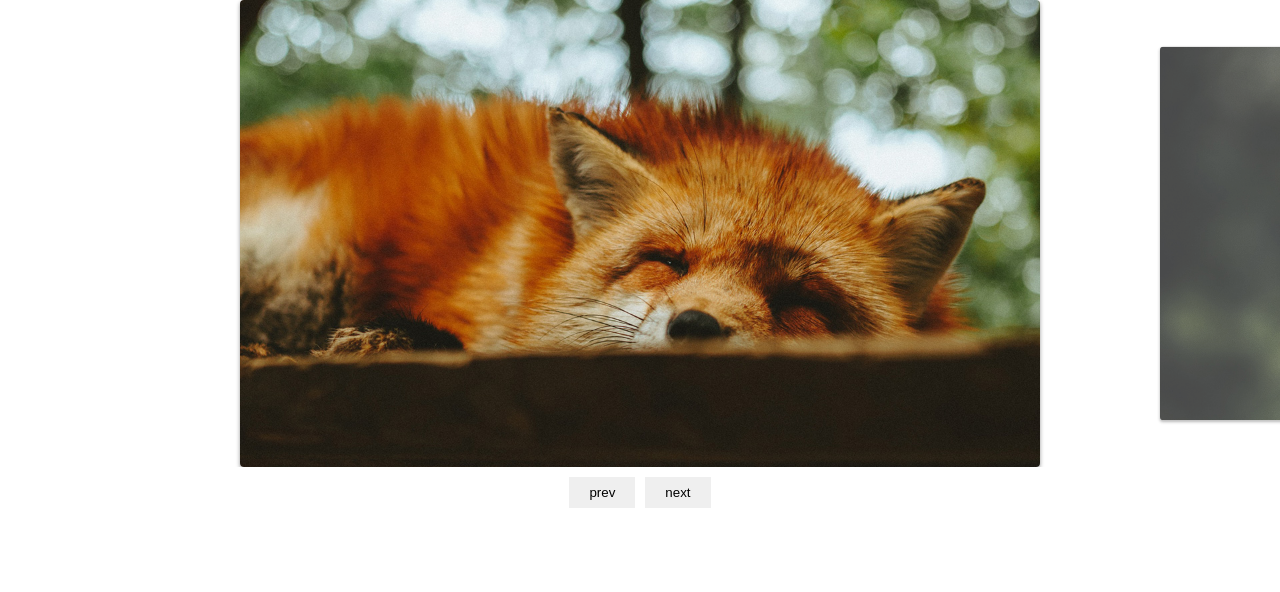
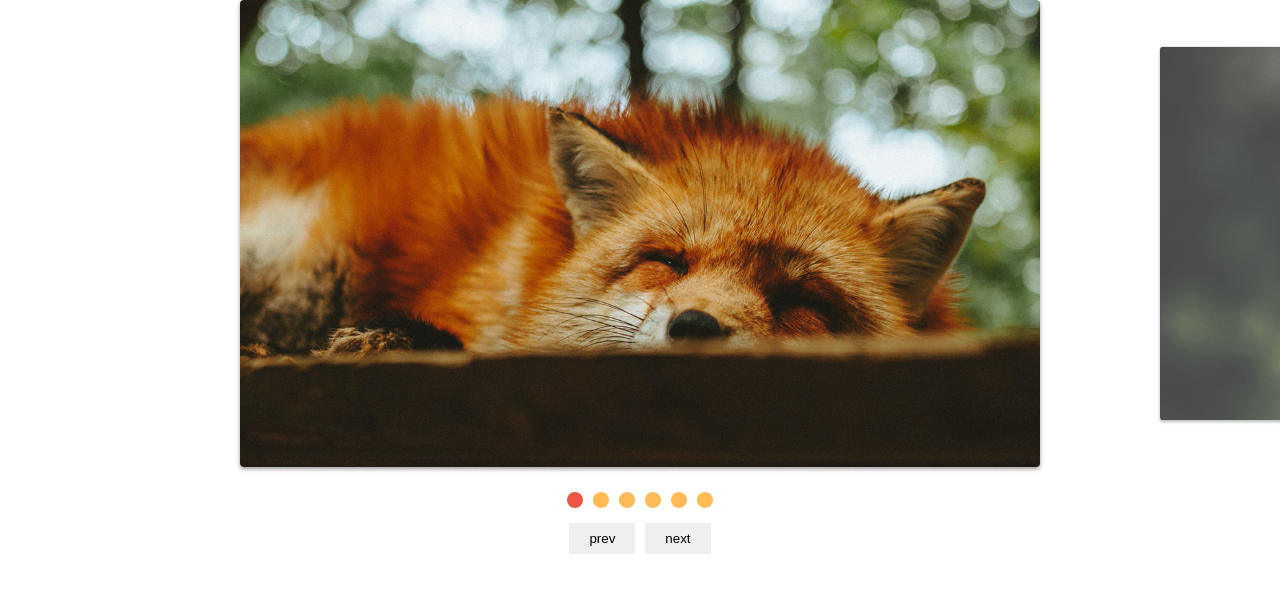
Before and after one commit to lanzuca/projeto-slide-do-curso-de-JavaScript, a plain HTML site: page index.html in a window 1280 px wide. Drawn offline with Linux system fonts and the light colour scheme.

Commit message:
paginacao

```diff
--- a/css/style.css
+++ b/css/style.css
@@ -50,3 +50,23 @@
 button {
   padding: 8px 20px;
 }
+[data-control ="slide"] {
+  display: flex;
+  justify-content: center;
+  margin-top: 20px;
+}
+
+[data-control ="slide"] li a {
+  display: block;
+  width: 16px;
+  height: 16px;
+  background: #fb5;
+  border-radius: 50%;
+  overflow: hidden;
+  text-indent: -999px;
+  margin: 5px;
+}
+
+[data-control ="slide"] li.active a, [data-control ="slide"] li a:hover {
+  background: #e54;
+}
--- a/js/script.js
+++ b/js/script.js
@@ -1,5 +1,7 @@
-import { SlideNav } from "./slide.js";
+import { SlideNav } from './slide.js';
 
-const slide = new SlideNav(".slide", ".slide-wrapper");
+const slide = new SlideNav('.slide', '.slide-wrapper');
 slide.init();
-slide.addArrow(".prev", ".next");
+slide.addArrow('.prev', '.next');
+
+slide.addControl();
--- a/js/slide.js
+++ b/js/slide.js
@@ -1,15 +1,16 @@
-import debounce from "./debounce.js";
+import debounce from './debounce.js';
 
 export class Slide {
   constructor(slide, wrapper) {
     this.slide = document.querySelector(slide);
     this.wrapper = document.querySelector(wrapper);
     this.dist = { finalPosition: 0, startX: 0, movement: 0 };
-    this.activeClass = "active";
+    this.activeClass = 'active';
+    this.changeEvent = new Event('changeEvent');
   }
 
   transition(active) {
-    this.slide.style.transition = active ? "transform .3s" : "";
+    this.slide.style.transition = active ? 'transform .3s' : '';
   }
 
   moveSlide(distX) {
@@ -24,13 +25,13 @@
 
   onStart(event) {
     let movetype;
-    if (event.type === "mousedown") {
+    if (event.type === 'mousedown') {
       event.preventDefault();
       this.dist.startX = event.clientX;
-      movetype = "mousemove";
+      movetype = 'mousemove';
     } else {
       this.dist.startX = event.changedTouches[0].clientX;
-      movetype = "touchmove";
+      movetype = 'touchmove';
     }
     this.wrapper.addEventListener(movetype, this.onMove);
     this.transition(false);
@@ -38,7 +39,7 @@
 
   onMove(event) {
     const pointerPosition =
-      event.type === "mousemove"
+      event.type === 'mousemove'
         ? event.clientX
         : event.changedTouches[0].clientX;
     const finalPosition = this.updatePosition(pointerPosition);
@@ -46,7 +47,7 @@
   }
 
   onEnd(event) {
-    const movetype = event.type === "mouseup" ? "mousemove" : "touchmove";
+    const movetype = event.type === 'mouseup' ? 'mousemove' : 'touchmove';
     this.wrapper.removeEventListener(movetype, this.onMove);
     this.dist.finalPosition = this.dist.movePosition;
     this.transition(true);
@@ -64,10 +65,10 @@
   }
 
   addSlideEvents() {
-    this.wrapper.addEventListener("mousedown", this.onStart);
-    this.wrapper.addEventListener("touchstart", this.onStart);
-    this.wrapper.addEventListener("mouseup", this.onEnd);
-    this.wrapper.addEventListener("touchend", this.onEnd);
+    this.wrapper.addEventListener('mousedown', this.onStart);
+    this.wrapper.addEventListener('touchstart', this.onStart);
+    this.wrapper.addEventListener('mouseup', this.onEnd);
+    this.wrapper.addEventListener('touchend', this.onEnd);
   }
   //Slides Config
 
@@ -98,6 +99,7 @@
     this.slidesIndexNav(index);
     this.dist.finalPosition = activeSlide.position;
     this.changeActiveClass();
+    this.wrapper.dispatchEvent(this.changeEvent);
   }
 
   changeActiveClass() {
@@ -123,7 +125,7 @@
   }
 
   addResizeEvent() {
-    window.addEventListener("resize", this.onResize);
+    window.addEventListener('resize', this.onResize);
   }
 
   bindEvents() {
@@ -148,6 +150,10 @@
 }
 
 export class SlideNav extends Slide {
+  constructor(slide, wrapper) {
+    super(slide, wrapper);
+    this.bindControlEvents();
+  }
   addArrow(prev, next) {
     this.prevElement = document.querySelector(prev);
     this.nextElement = document.querySelector(next);
@@ -155,7 +161,47 @@
   }
 
   addArrowEvent() {
-    this.prevElement.addEventListener("click", this.activePrevSlide);
-    this.nextElement.addEventListener("click", this.activeNextSlide);
+    this.prevElement.addEventListener('click', this.activePrevSlide);
+    this.nextElement.addEventListener('click', this.activeNextSlide);
+  }
+  createControl() {
+    const control = document.createElement('ul');
+    control.dataset.control = 'slide';
+    this.slideArray.forEach((item, index) => {
+      control.innerHTML += `<li><a href="#slide${index + 1}">${
+        index + 1
+      }</a></li>`;
+    });
+    this.wrapper.appendChild(control);
+    return control;
+  }
+
+  eventControl(item, index) {
+    item.addEventListener('click', (event) => {
+      event.preventDefault();
+      this.changeSlide(index);
+    });
+    this.wrapper.addEventListener('changeEvent', this.activeControlItem);
+  }
+
+  activeControlItem() {
+    this.controlArray.forEach((item) =>
+      item.classList.remove(this.activeClass)
+    );
+    this.controlArray[this.index.active].classList.add(this.activeClass);
+  }
+
+  addControl(customControl) {
+    this.control =
+      document.querySelector(customControl) || this.createControl();
+    this.controlArray = [...this.control.children];
+
+    this.activeControlItem();
+    this.controlArray.forEach(this.eventControl);
+  }
+
+  bindControlEvents() {
+    this.eventControl = this.eventControl.bind(this);
+    this.activeControlItem = this.activeControlItem.bind(this);
   }
 }
```
